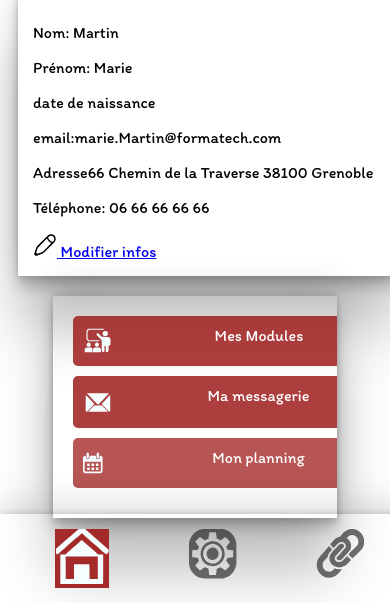
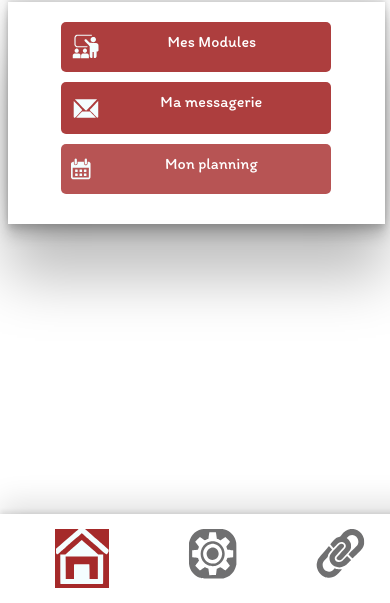
Before and after one commit to Aria1986/filrougem2i, a plain HTML site: page accueil_etudiant.html in a window 390 px wide. Shown: the part 241-844 px from the top of the page. Drawn offline with Linux system fonts and the light colour scheme; a web font is replaced by a local one.

Commit message:
page accueil responsive

```diff
--- a/accueil_etudiant.html
+++ b/accueil_etudiant.html
@@ -47,7 +47,8 @@
         <p>Prénom: Marie</p>
         <p>date de naissance</p>
         <p>email:marie.Martin@formatech.com</p>
-        <p>Adresse66 Chemin de la Traverse 38100 Grenoble</p>
+        <p>Adresse: 66 Chemin de la Traverse </p>
+        <p>38100 Grenoble</p>
         <p>Téléphone: 06 66 66 66 66</p>
         <a href="#"><svg width="24" height="24" viewBox="0 0 24 24" fill="none" xmlns="http://www.w3.org/2000/svg">
             <path d="M19.921 9.63997L20.848 8.71297C21.5855 7.97553 21.9997 6.97535 21.9997 5.93246C21.9997 4.88958 21.5855 3.8894 20.848 3.15196C20.1106 2.41453 19.1104 2.00024 18.0675 2.00024C17.0246 2.00024 16.0245 2.41453 15.287 3.15196L14.36 4.07896L5.83802 12.599C5.26102 13.177 4.97202 13.466 4.72402 13.784C4.43113 14.1592 4.17998 14.5653 3.97502 14.995C3.80202 15.359 3.67302 15.747 3.41502 16.521L2.32102 19.802M19.921 9.63997C19.921 9.63997 17.952 9.52397 16.214 7.78596C14.476 6.04896 14.361 4.07896 14.361 4.07896M19.921 9.63997L11.4 18.16C10.823 18.737 10.534 19.026 10.216 19.274C9.84075 19.5669 9.43469 19.818 9.00502 20.023C8.64102 20.196 8.25402 20.325 7.47902 20.583L4.19802 21.677M4.19802 21.677L3.39602 21.945C3.20907 22.0077 3.00835 22.017 2.81641 21.9718C2.62446 21.9267 2.44891 21.8289 2.30949 21.6895C2.17007 21.5501 2.07229 21.3745 2.02716 21.1826C1.98203 20.9906 1.99133 20.7899 2.05402 20.603L2.32202 19.801L4.19802 21.677Z" stroke="black" stroke-width="1.5"/>
--- a/style.css
+++ b/style.css
@@ -24,7 +24,7 @@ body{
     padding:20px;
     flex-direction: column;
     text-align: center;
-    max-width:65%;
+    max-width:350px;
     overflow: hidden;
 }
 form{
@@ -98,6 +98,7 @@ input{
     color: white;
   }
 .navbar{
+    margin-top: 40px;
     position:fixed;
     bottom:0px;
     left: 40%;
@@ -109,11 +110,17 @@ input{
 }
 
 @media screen and (max-width:600px){
-    .profil{
+    #profil{
         display:none;
     }
-    .container{
-        width:100%;
+  #openProfile{
+    display:block;
+  }
+  #closeProfile{
+    display:none;
+  }
+    .textSvg-center{
+    width:250px;
     }
 }
 @media screen and (max-width:768px){
```
